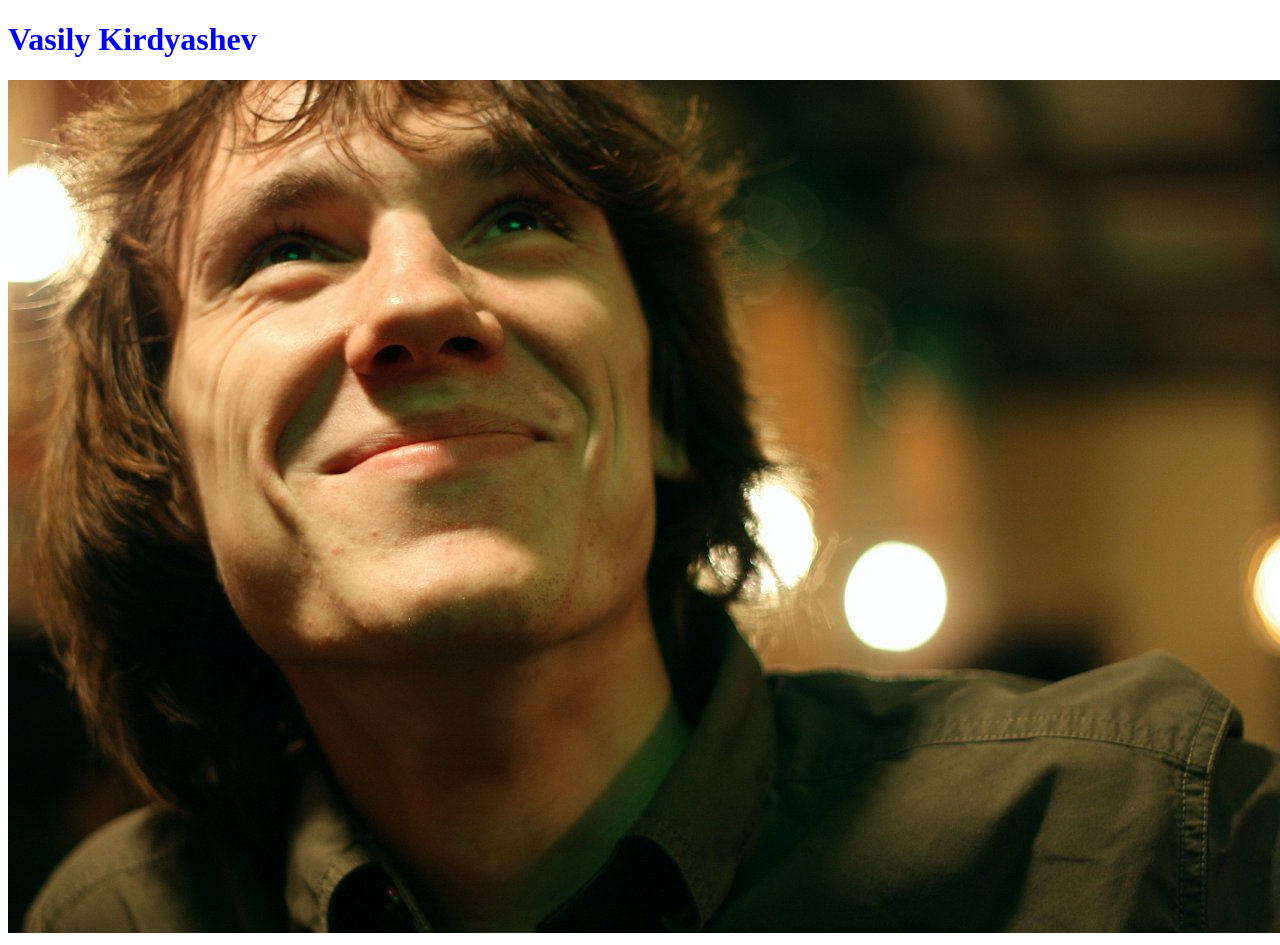
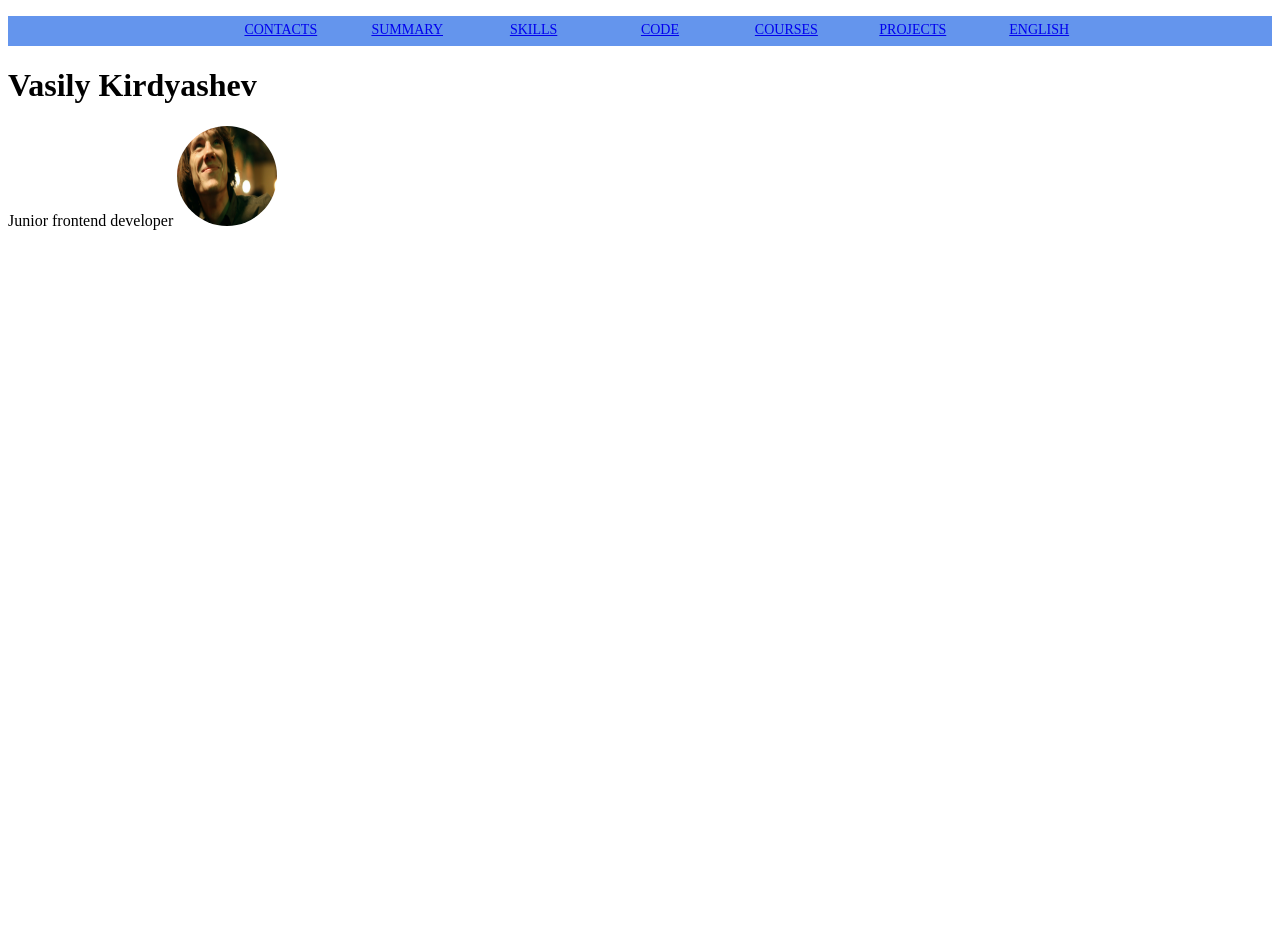
Before and after one commit to Elastomaniac/rsschool-cv, a plain HTML site: page index.html in a window 1280 px wide. After the commit the page ends 800 px from the top, so only its background shows below. Drawn offline with Linux system fonts and the light colour scheme.

Commit message:
feat: header is mostly ready

```diff
--- a/index.html
+++ b/index.html
@@ -1,15 +1,42 @@
 <!DOCTYPE html>
 <html lang="ru">
-<head>
-  <meta charset="UTF-8">
-  <meta http-equiv="X-UA-Compatible" content="IE=edge">
-  <meta name="viewport" content="width=device-width, initial-scale=1.0"><title>CV</title>
-  <link rel="stylesheet" href="./style.css">
-</head>
-<body>
-  <header>
+  <head>
+    <meta charset="UTF-8" />
+    <meta http-equiv="X-UA-Compatible" content="IE=edge" />
+    <meta name="viewport" content="width=device-width, initial-scale=1.0" />
+    <title>CV</title>
+    <link rel="stylesheet" href="./style.css" />
+  </head>
+  <body>
+    <header>
+      <div class="container header-container">
+        <nav class="nav">
+          <ul class="nav-list">
+            <li class="nav-item">
+              <a href="#contacts" class="nav-link">CONTACTS</a>
+            </li>
+            <li class="nav-item">
+              <a href="#summary" class="nav-link">SUMMARY</a>
+            </li>
+            <li class="nav-item">
+              <a href="#skills" class="nav-link">SKILLS</a>
+            </li>
+            <li class="nav-item"><a href="#code" class="nav-link">CODE</a></li>
+            <li class="nav-item">
+              <a href="#courses" class="nav-link">COURSES</a>
+            </li>
+            <li class="nav-item">
+              <a href="#projects" class="nav-link">PROJECTS</a>
+            </li>
+            <li class="nav-item">
+              <a href="#english" class="nav-link">ENGLISH</a>
+            </li>
+          </ul>
+        </nav>
+      </div>
+    </header>
     <h1>Vasily Kirdyashev</h1>
-  </header>
-  <img src="./img/vasya-colored.jpeg" alt="">
-</body>
+    <span class="job-title">Junior frontend developer</span>
+    <img class="image" src="./assets/img/vasya-colored.jpeg" alt="" />
+  </body>
 </html>
--- a/style.css
+++ b/style.css
@@ -1,19 +1,34 @@
 h1 {
-color:#0000FF;
 }
 
-.container {
-  display: flex;
-  background-image:  #aaa;
+.header-container {
+  width: auto;
+  height: 30px;
+  background-color: cornflowerblue;
 }
 
-.margin {
-  padding: 10px 20px;
-  margin: 30px;
-  border: 5px solid #040;
-  border-style: dotted;
+.nav {
+  text-align: center;
 }
 
-#padding {
-  color: #f00;
+.nav-list {
+  padding-top: 4px;
 }
+
+.nav-item {
+  vertical-align: auto;
+  font-size: 14px;
+  display: inline-block;
+  width: 10%;
+  margin: 0;
+  padding: 0;
+}
+
+a.nav-link {
+  vertical-align: auto;
+}
+.image {
+  width: 100px;
+  height: 100px;
+  border-radius: 50%;
+}
```
Also changed, not shown: assets/img/vasya-colored.jpeg (renamed from img/vasya-colored.jpeg), 2 other files.
